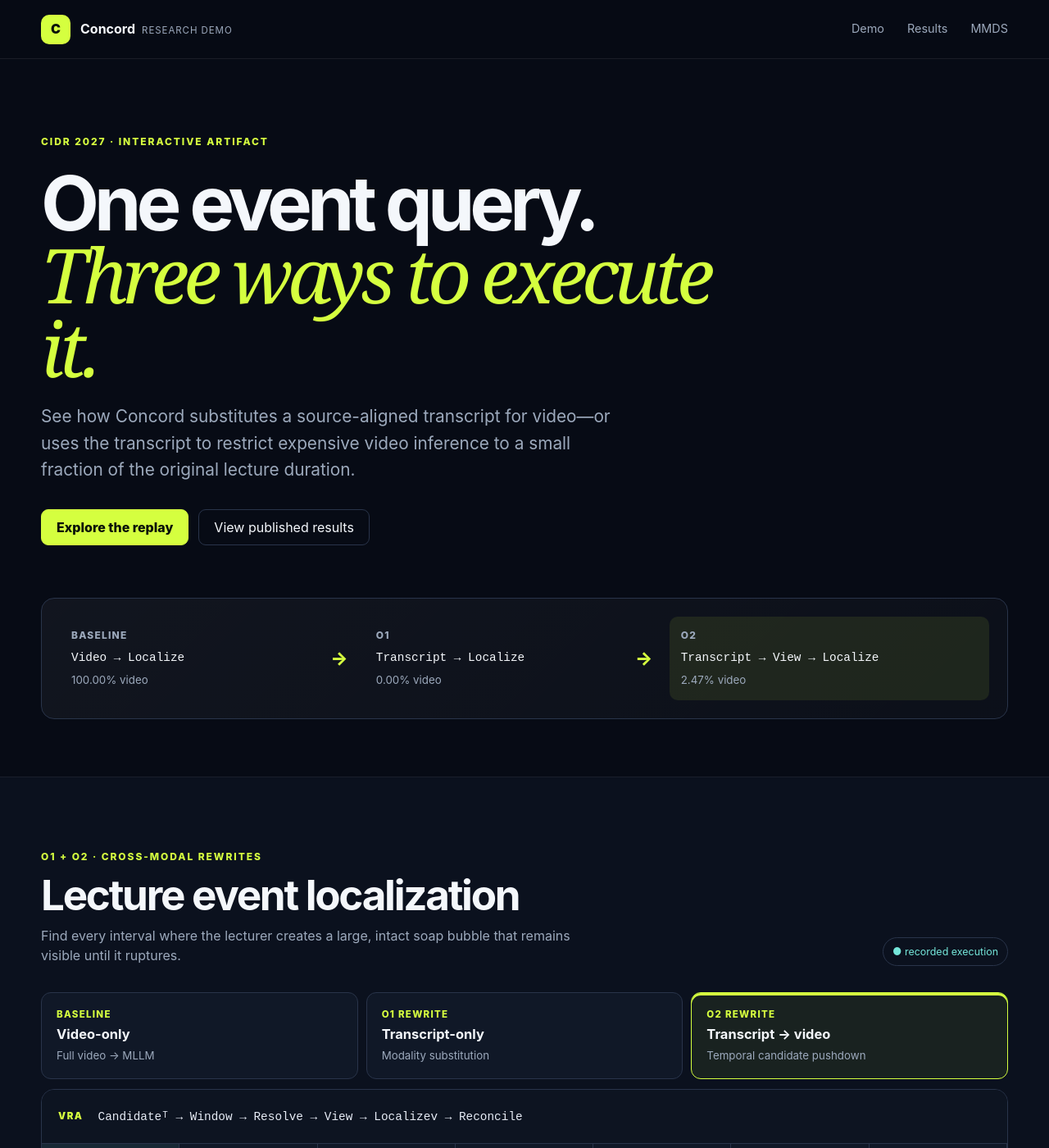
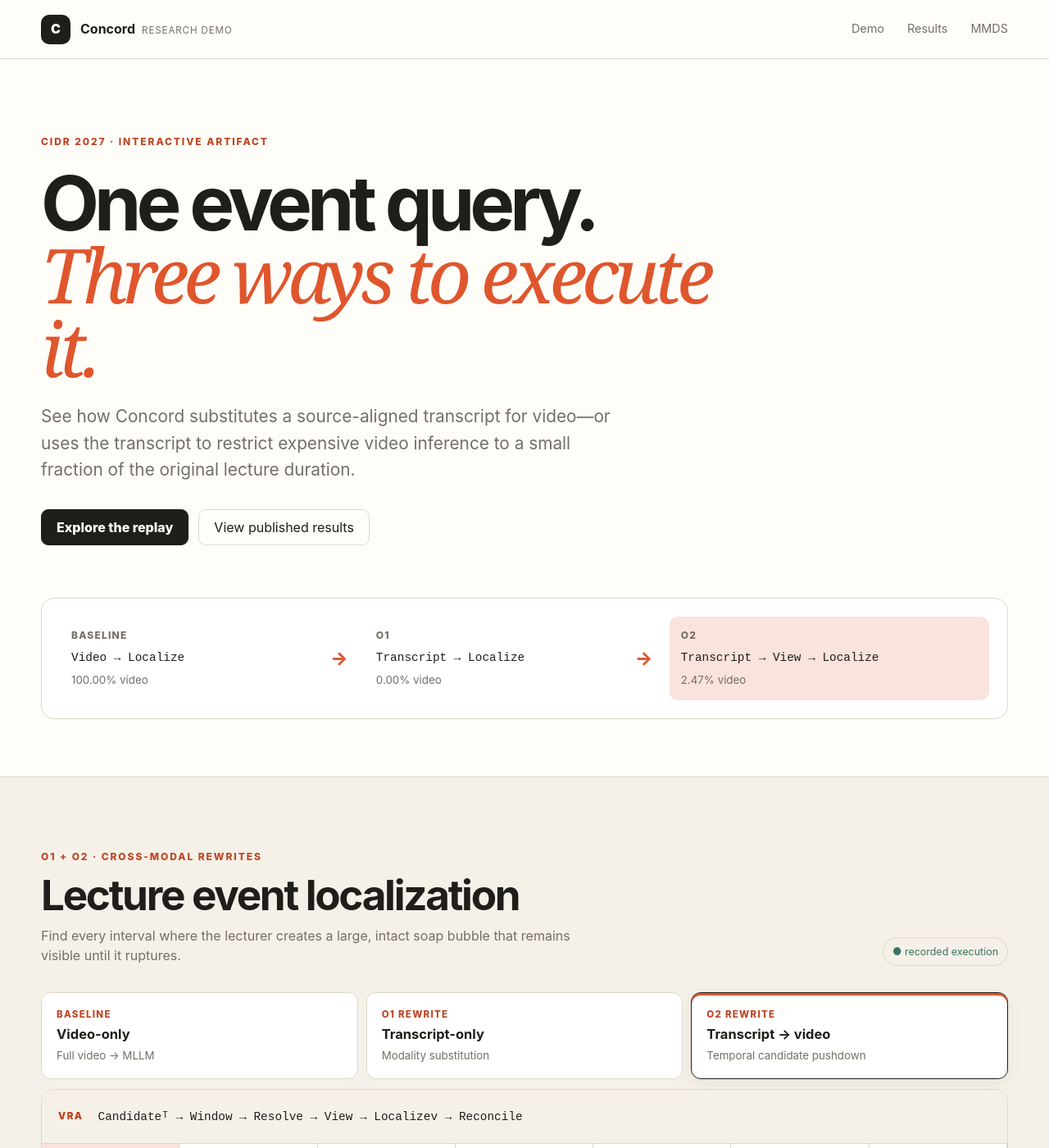
Before and after one commit to sultan-muratbek/sultan-muratbek.github.io, a Jekyll site: the page concord-demo/index.html, which Jekyll copies as it is, in a window 1280 px wide and 1400 px high. Shown: the whole window at 82% size. Built offline with Jekyll 4.4.1, drawn with Linux system fonts in a browser that asks for light colours.

Commit message:
Adopt warm light palette for Concord demo

```diff
--- a/concord-demo/index.html
+++ b/concord-demo/index.html
@@ -8,8 +8,8 @@
       content="Interactive replay of Concord's video-only, transcript-only, and transcript-to-video queries."
     />
     <title>Concord · Cross-Modal Event Localization</title>
-    <link rel="stylesheet" href="./styles.css?v=2" />
-    <script src="./app.js?v=2" defer></script>
+    <link rel="stylesheet" href="./styles.css?v=3" />
+    <script src="./app.js?v=3" defer></script>
   </head>
   <body>
     <header class="site-header">
--- a/concord-demo/styles.css
+++ b/concord-demo/styles.css
@@ -1,14 +1,18 @@
 :root {
-  color-scheme: dark;
-  --bg: #070b15;
-  --surface: #101827;
-  --surface-2: #151f31;
-  --line: #29344a;
-  --text: #f4f7fb;
-  --muted: #9ca9bc;
-  --accent: #d5ff3f;
-  --accent-2: #75e6da;
-  --purple: #b79cff;
+  color-scheme: light;
+  --bg: #fffdf8;
+  --surface: #ffffff;
+  --surface-2: #f6f1e8;
+  --line: #ded8cb;
+  --line-strong: #746f66;
+  --text: #201e1a;
+  --muted: #746f66;
+  --accent: #df562d;
+  --accent-dark: #bd4525;
+  --accent-soft: #f9e3dc;
+  --accent-2: #397468;
+  --accent-2-soft: #e6f0ed;
+  --purple: #7f5a78;
   --max: 1180px;
 }
 
@@ -35,14 +39,14 @@ button { font: inherit; }
   justify-content: space-between;
   min-height: 72px;
   padding: 0 max(20px, calc((100vw - var(--max)) / 2));
-  border-bottom: 1px solid rgba(255,255,255,.08);
-  background: rgba(7,11,21,.88);
+  border-bottom: 1px solid var(--line);
+  background: rgba(255,253,248,.9);
   backdrop-filter: blur(16px);
 }
 .brand { display: flex; align-items: center; gap: 12px; }
 .brand-mark {
   display: grid; place-items: center; width: 36px; height: 36px;
-  border-radius: 10px; background: var(--accent); color: #071009; font-weight: 900;
+  border-radius: 10px; background: var(--text); color: #fff; font-weight: 900;
 }
 .brand > span:last-child { display: flex; align-items: baseline; gap: 8px; }
 .brand small { color: var(--muted); font-size: .72rem; letter-spacing: .08em; text-transform: uppercase; }
@@ -51,7 +55,7 @@ nav a:hover, nav a:focus-visible { color: var(--text); }
 
 .hero { padding: 92px 0 70px; }
 .eyebrow, .section-kicker {
-  color: var(--accent); font-size: .75rem; font-weight: 800; letter-spacing: .16em; text-transform: uppercase;
+  color: var(--accent-dark); font-size: .75rem; font-weight: 800; letter-spacing: .16em; text-transform: uppercase;
 }
 h1, h2, h3, p { margin-top: 0; }
 h1 { max-width: 900px; margin: 22px 0; font-size: clamp(3rem, 7.2vw, 6.8rem); line-height: .94; letter-spacing: -.065em; }
@@ -63,20 +67,20 @@ h1 em { color: var(--accent); font-family: Georgia, "Times New Roman", serif; fo
   border: 1px solid var(--line); border-radius: 9px; background: transparent; color: var(--text); cursor: pointer;
 }
 .button:hover, .icon-button:hover, .button:focus-visible, .icon-button:focus-visible { border-color: var(--accent); outline: none; }
-.button-primary { border-color: var(--accent); background: var(--accent); color: #071009; font-weight: 800; }
+.button-primary { border-color: var(--text); background: var(--text); color: #fff; font-weight: 800; }
 
 .rewrite-summary {
   display: grid; grid-template-columns: 1fr auto 1fr auto 1.25fr; align-items: stretch; gap: 18px;
-  padding: 22px; border: 1px solid var(--line); border-radius: 16px; background: linear-gradient(135deg, rgba(255,255,255,.045), rgba(255,255,255,.018));
+  padding: 22px; border: 1px solid var(--line); border-radius: 16px; background: var(--surface);
 }
 .rewrite-summary > div { display: flex; flex-direction: column; gap: 6px; padding: 14px; }
 .rewrite-summary span { color: var(--muted); font-size: .75rem; font-weight: 800; text-transform: uppercase; letter-spacing: .1em; }
 .rewrite-summary code { color: var(--text); font-size: .9rem; }
 .rewrite-summary small { color: var(--muted); }
-.rewrite-summary .summary-featured { border-radius: 10px; background: rgba(213,255,63,.09); }
+.rewrite-summary .summary-featured { border-radius: 10px; background: var(--accent-soft); }
 .summary-arrow { align-self: center; color: var(--accent) !important; font-size: 1.4rem !important; }
 
-.demo-section { padding: 88px 0; background: #0b111e; border-block: 1px solid rgba(255,255,255,.06); }
+.demo-section { padding: 88px 0; background: var(--surface-2); border-block: 1px solid var(--line); }
 .section-heading { display: flex; justify-content: space-between; align-items: end; gap: 30px; margin: 10px 0 32px; }
 h2 { margin-bottom: 10px; font-size: clamp(2rem, 4vw, 3.5rem); line-height: 1.06; letter-spacing: -.045em; }
 .section-heading p, .results-intro { max-width: 680px; margin-bottom: 0; color: var(--muted); }
@@ -87,23 +91,23 @@ h2 { margin-bottom: 10px; font-size: clamp(2rem, 4vw, 3.5rem); line-height: 1.06
   display: flex; flex-direction: column; align-items: flex-start; gap: 2px; min-height: 104px; padding: 18px;
   border: 1px solid var(--line); border-radius: 12px; background: var(--surface); color: var(--text); cursor: pointer; text-align: left;
 }
-.plan-tabs button:hover, .plan-tabs button:focus-visible { border-color: #53617a; outline: none; }
-.plan-tabs button[aria-selected="true"] { border-color: var(--accent); background: rgba(213,255,63,.07); box-shadow: inset 0 3px 0 var(--accent); }
-.plan-tabs span { color: var(--accent); font-size: .72rem; font-weight: 800; letter-spacing: .11em; text-transform: uppercase; }
+.plan-tabs button:hover, .plan-tabs button:focus-visible { border-color: var(--line-strong); outline: none; }
+.plan-tabs button[aria-selected="true"] { border-color: var(--text); background: var(--surface); box-shadow: 0 4px 16px rgba(28,25,20,.07), inset 0 3px 0 var(--accent); }
+.plan-tabs span { color: var(--accent-dark); font-size: .72rem; font-weight: 800; letter-spacing: .11em; text-transform: uppercase; }
 .plan-tabs strong { font-size: 1.03rem; }
 .plan-tabs small { color: var(--muted); }
 
 .plan-card { overflow: hidden; border: 1px solid var(--line); border-radius: 16px; background: var(--surface); }
-.expression-row { display: flex; align-items: center; gap: 18px; min-height: 66px; padding: 14px 20px; border-bottom: 1px solid var(--line); background: #0d1421; }
-.expression-row span { color: var(--accent); font-size: .72rem; font-weight: 900; letter-spacing: .13em; }
-.expression-row code { overflow-x: auto; white-space: nowrap; color: #e7ecf6; font-size: .9rem; }
+.expression-row { display: flex; align-items: center; gap: 18px; min-height: 66px; padding: 14px 20px; border-bottom: 1px solid var(--line); background: var(--surface-2); }
+.expression-row span { color: var(--accent-dark); font-size: .72rem; font-weight: 900; letter-spacing: .13em; }
+.expression-row code { overflow-x: auto; white-space: nowrap; color: var(--text); font-size: .9rem; }
 .stage-list { display: grid; grid-auto-flow: column; grid-auto-columns: minmax(140px, 1fr); gap: 0; overflow-x: auto; margin: 0; padding: 0; list-style: none; border-bottom: 1px solid var(--line); }
 .stage-list li { position: relative; min-height: 100px; padding: 18px 16px; border-right: 1px solid var(--line); color: var(--muted); cursor: pointer; }
-.stage-list li::before { content: attr(data-index); display: block; margin-bottom: 10px; color: #647087; font-size: .7rem; font-weight: 800; }
+.stage-list li::before { content: attr(data-index); display: block; margin-bottom: 10px; color: var(--muted); font-size: .7rem; font-weight: 800; }
 .stage-list li strong { display: block; color: var(--text); font-size: .88rem; }
 .stage-list li small { display: block; margin-top: 3px; }
-.stage-list li.active { background: rgba(117,230,218,.08); }
-.stage-list li.active::after { content: ""; position: absolute; inset: auto 12px 0; height: 3px; background: var(--accent-2); }
+.stage-list li.active { background: var(--accent-soft); }
+.stage-list li.active::after { content: ""; position: absolute; inset: auto 12px 0; height: 3px; background: var(--accent); }
 .inspector-grid { display: grid; grid-template-columns: .8fr 1.2fr; min-height: 310px; }
 .inspector-copy { padding: 30px; border-right: 1px solid var(--line); }
 .inspector-label { color: var(--muted); font-size: .72rem; font-weight: 800; letter-spacing: .12em; text-transform: uppercase; }
@@ -115,12 +119,12 @@ h2 { margin-bottom: 10px; font-size: clamp(2rem, 4vw, 3.5rem); line-height: 1.06
 .source-view-header { display: flex; justify-content: space-between; gap: 20px; margin-bottom: 32px; }
 .source-view-header div { display: flex; flex-direction: column; }
 .source-view-header span { color: var(--muted); font-size: .76rem; text-transform: uppercase; letter-spacing: .1em; }
-.source-view-header > strong { color: var(--accent); font-size: .88rem; }
+.source-view-header > strong { color: var(--accent-dark); font-size: .88rem; }
 .timeline-labels { display: flex; justify-content: space-between; margin-bottom: 7px; color: var(--muted); font-size: .75rem; }
 .timeline { position: relative; height: 46px; }
-.timeline-track { position: absolute; inset: 13px 0; border-radius: 999px; background: #273247; }
-.timeline-window { position: absolute; top: 9px; bottom: 9px; border: 2px solid var(--accent-2); border-radius: 6px; background: rgba(117,230,218,.22); min-width: 5px; }
-.timeline-event { position: absolute; top: 4px; width: 5px; height: 38px; border-radius: 3px; background: var(--accent); box-shadow: 0 0 18px rgba(213,255,63,.55); }
+.timeline-track { position: absolute; inset: 13px 0; border-radius: 999px; background: var(--line); }
+.timeline-window { position: absolute; top: 9px; bottom: 9px; border: 2px solid var(--accent-2); border-radius: 6px; background: var(--accent-2-soft); min-width: 5px; }
+.timeline-event { position: absolute; top: 4px; width: 5px; height: 38px; border-radius: 3px; background: var(--accent); box-shadow: 0 0 0 3px rgba(223,86,45,.16); }
 .timeline-legend { display: flex; gap: 18px; margin-top: 12px; color: var(--muted); font-size: .78rem; }
 .timeline-legend span { display: flex; align-items: center; gap: 7px; }
 .timeline-legend i { display: block; width: 18px; height: 6px; border-radius: 3px; }
@@ -142,35 +146,35 @@ h2 { margin-bottom: 10px; font-size: clamp(2rem, 4vw, 3.5rem); line-height: 1.06
 .panel-heading span { color: var(--muted); font-size: .72rem; font-weight: 800; letter-spacing: .09em; text-transform: uppercase; }
 .panel-heading > span { flex: 0 0 auto; padding: 5px 8px; border: 1px solid var(--line); border-radius: 999px; color: var(--accent-2); letter-spacing: 0; text-transform: none; }
 .panel-heading h3 { margin: 2px 0 0; font-size: 1.25rem; }
-.candidate-rationale { margin-bottom: 14px; padding: 12px 14px; border-left: 3px solid var(--purple); background: rgba(183,156,255,.07); color: #c8d0de; font-size: .85rem; }
-.transcript-scroll { height: 320px; overflow-y: auto; padding-right: 8px; scrollbar-color: #43506a transparent; }
+.candidate-rationale { margin-bottom: 14px; padding: 12px 14px; border-left: 3px solid var(--purple); background: #f4edf2; color: var(--text); font-size: .85rem; }
+.transcript-scroll { height: 320px; overflow-y: auto; padding-right: 8px; scrollbar-color: var(--line-strong) transparent; }
 .transcript-segment { display: grid; grid-template-columns: 58px 1fr; gap: 12px; padding: 9px 10px; border-radius: 7px; color: var(--muted); font-size: .84rem; }
 .transcript-segment + .transcript-segment { margin-top: 2px; }
-.transcript-segment time { color: #77849a; font-variant-numeric: tabular-nums; }
-.transcript-segment.candidate { background: rgba(183,156,255,.09); color: var(--text); }
+.transcript-segment time { color: var(--muted); font-variant-numeric: tabular-nums; }
+.transcript-segment.candidate { background: #f4edf2; color: var(--text); }
 .transcript-segment.prediction { box-shadow: inset 3px 0 0 var(--accent-2); }
 .video-frame { overflow: hidden; position: relative; aspect-ratio: 16 / 9; border: 1px solid var(--line); border-radius: 10px; background: #02040a; }
 .video-frame video { display: block; width: 100%; height: 100%; object-fit: contain; }
 .media-fallback { display: grid; position: absolute; inset: 0; place-items: center; padding: 26px; color: var(--muted); text-align: center; }
 .media-fallback[hidden] { display: none; }
-.detail-timeline { position: relative; height: 58px; margin-top: 16px; border-radius: 7px; background: #202b3e; }
-.detail-timeline::before, .detail-timeline::after { position: absolute; bottom: 5px; color: #8491a7; font-size: .68rem; }
+.detail-timeline { position: relative; height: 58px; margin-top: 16px; border-radius: 7px; background: var(--surface-2); border: 1px solid var(--line); }
+.detail-timeline::before, .detail-timeline::after { position: absolute; bottom: 5px; color: var(--muted); font-size: .68rem; }
 .detail-timeline::before { content: "0:00"; left: 6px; }
 .detail-timeline::after { content: "2:10"; right: 6px; }
 .detail-marker { position: absolute; border-radius: 4px; min-width: 3px; }
 .detail-marker.reference { top: 9px; height: 14px; background: var(--accent); }
-.detail-marker.prediction { top: 28px; height: 14px; border: 2px solid var(--accent-2); background: rgba(117,230,218,.18); cursor: pointer; }
-.detail-marker.prediction:hover, .detail-marker.prediction:focus-visible { outline: 2px solid #fff; outline-offset: 2px; }
+.detail-marker.prediction { top: 28px; height: 14px; border: 2px solid var(--accent-2); background: var(--accent-2-soft); cursor: pointer; }
+.detail-marker.prediction:hover, .detail-marker.prediction:focus-visible { outline: 2px solid var(--text); outline-offset: 2px; }
 .detail-legend { display: flex; gap: 18px; margin-top: 8px; color: var(--muted); font-size: .75rem; }
 .detail-legend span { display: flex; align-items: center; gap: 6px; }
 .detail-legend i { width: 18px; height: 6px; border-radius: 4px; }
 .legend-reference { background: var(--accent); }
-.legend-prediction { border: 2px solid var(--accent-2); background: rgba(117,230,218,.18); }
-.media-credit { margin: 12px 0 0; color: #77849a; font-size: .72rem; }
+.legend-prediction { border: 2px solid var(--accent-2); background: var(--accent-2-soft); }
+.media-credit { margin: 12px 0 0; color: var(--muted); font-size: .72rem; }
 .prediction-list { display: grid; grid-template-columns: repeat(3, 1fr); gap: 10px; }
-.prediction-card { min-width: 0; padding: 15px; border: 1px solid var(--line); border-radius: 9px; background: #0e1624; }
+.prediction-card { min-width: 0; padding: 15px; border: 1px solid var(--line); border-radius: 9px; background: var(--surface); }
 .prediction-card button { display: block; width: 100%; padding: 0; border: 0; background: none; color: inherit; cursor: pointer; text-align: left; }
-.prediction-card button:hover strong, .prediction-card button:focus-visible strong { color: var(--accent); }
+.prediction-card button:hover strong, .prediction-card button:focus-visible strong { color: var(--accent-dark); }
 .prediction-card button:focus-visible { outline: 2px solid var(--accent); outline-offset: 5px; }
 .prediction-card span { color: var(--muted); font-size: .7rem; font-weight: 800; letter-spacing: .09em; text-transform: uppercase; }
 .prediction-card strong { display: block; margin: 5px 0; font-variant-numeric: tabular-nums; }
@@ -189,8 +193,8 @@ caption { padding-bottom: 12px; color: var(--muted); text-align: left; }
 th, td { padding: 13px 12px; border-bottom: 1px solid var(--line); text-align: right; }
 th:first-child, td:first-child { text-align: left; }
 th { color: var(--muted); font-size: .72rem; text-transform: uppercase; letter-spacing: .08em; }
-tr.highlight td { background: rgba(213,255,63,.055); font-weight: 700; }
-td.best { color: var(--accent); font-weight: 800; }
+tr.highlight td { background: var(--accent-soft); font-weight: 700; }
+td.best { color: var(--accent-dark); font-weight: 800; }
 
 .paper-section { padding: 0 0 90px; }
 .paper-card { display: flex; justify-content: space-between; align-items: center; gap: 30px; padding: 36px; border: 1px solid var(--line); border-radius: 16px; background: var(--surface); }
```
Also changed, not shown: concord-demo/tests/demo.test.mjs (+26 -1 lines).
